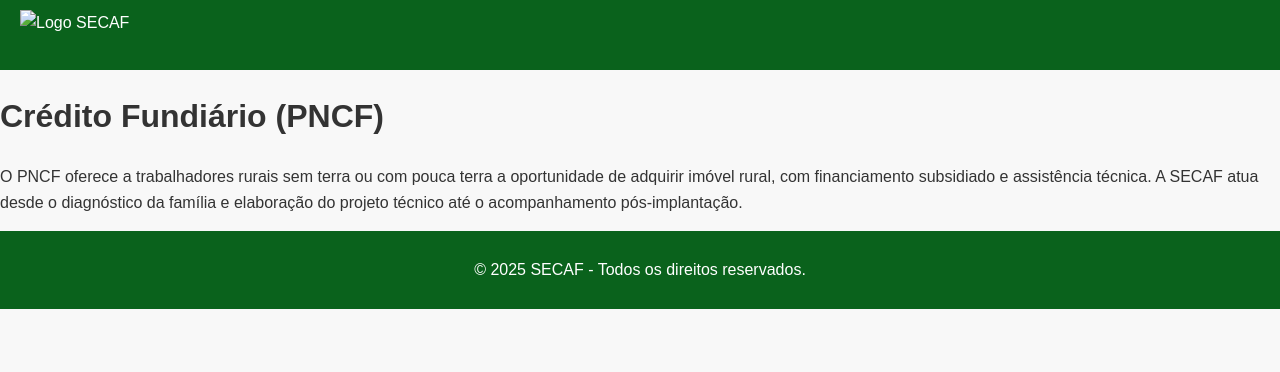
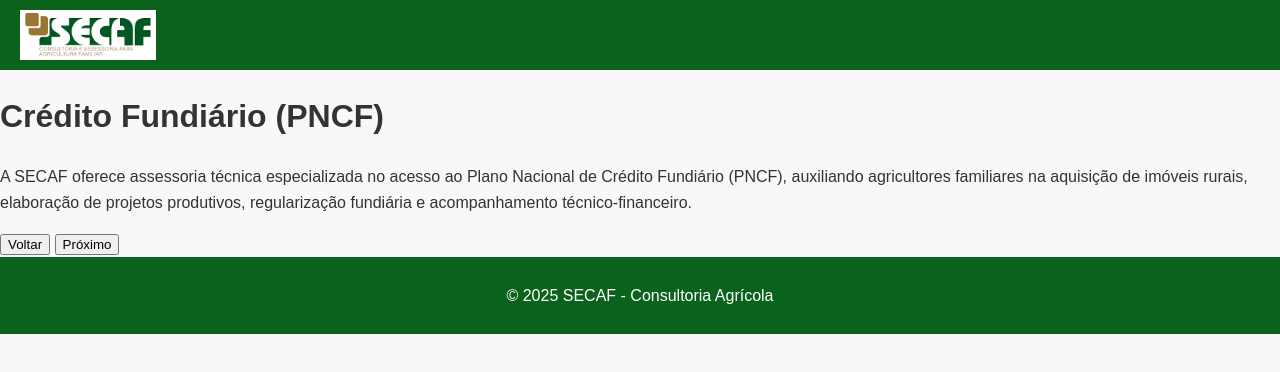
Before and after one commit to Renatocruz-eng/secaf-site-oficial, a plain HTML site: page credito-fundiario.html in a window 1280 px wide. Drawn offline with Linux system fonts and the light colour scheme.

Commit message:
Adicionar página de Crédito Fundiário

```diff
--- a/credito-fundiario.html
+++ b/credito-fundiario.html
@@ -2,21 +2,30 @@
 <html lang="pt-BR">
 <head>
   <meta charset="UTF-8">
-  <title>Crédito Fundiário (PNCF)</title>
+  <title>Crédito Fundiário</title>
   <link rel="stylesheet" href="style.css">
 </head>
 <body>
-<header>
-  <img src="image/logo.png" alt="Logo SECAF" class="logo">
-</header>
-<main>
+  <header>
+    <img src="images/logo.png" alt="Logo SECAF" class="logo">
+  </header>
 
+  <main>
     <h1>Crédito Fundiário (PNCF)</h1>
-    <p>O PNCF oferece a trabalhadores rurais sem terra ou com pouca terra a oportunidade de adquirir imóvel rural, com financiamento subsidiado e assistência técnica. A SECAF atua desde o diagnóstico da família e elaboração do projeto técnico até o acompanhamento pós-implantação.</p>
+    <p>
+      A SECAF oferece assessoria técnica especializada no acesso ao Plano Nacional de Crédito Fundiário (PNCF),
+      auxiliando agricultores familiares na aquisição de imóveis rurais, elaboração de projetos produtivos,
+      regularização fundiária e acompanhamento técnico-financeiro.
+    </p>
 
-</main>
-<footer>
-  <p>&copy; 2025 SECAF - Todos os direitos reservados.</p>
-</footer>
+    <div class="nav-buttons">
+      <button onclick="location.href='servicos.html'">Voltar</button>
+      <button onclick="location.href='credito-rural.html'">Próximo</button>
+    </div>
+  </main>
+
+  <footer>
+    <p>&copy; 2025 SECAF - Consultoria Agrícola</p>
+  </footer>
 </body>
 </html>
```
